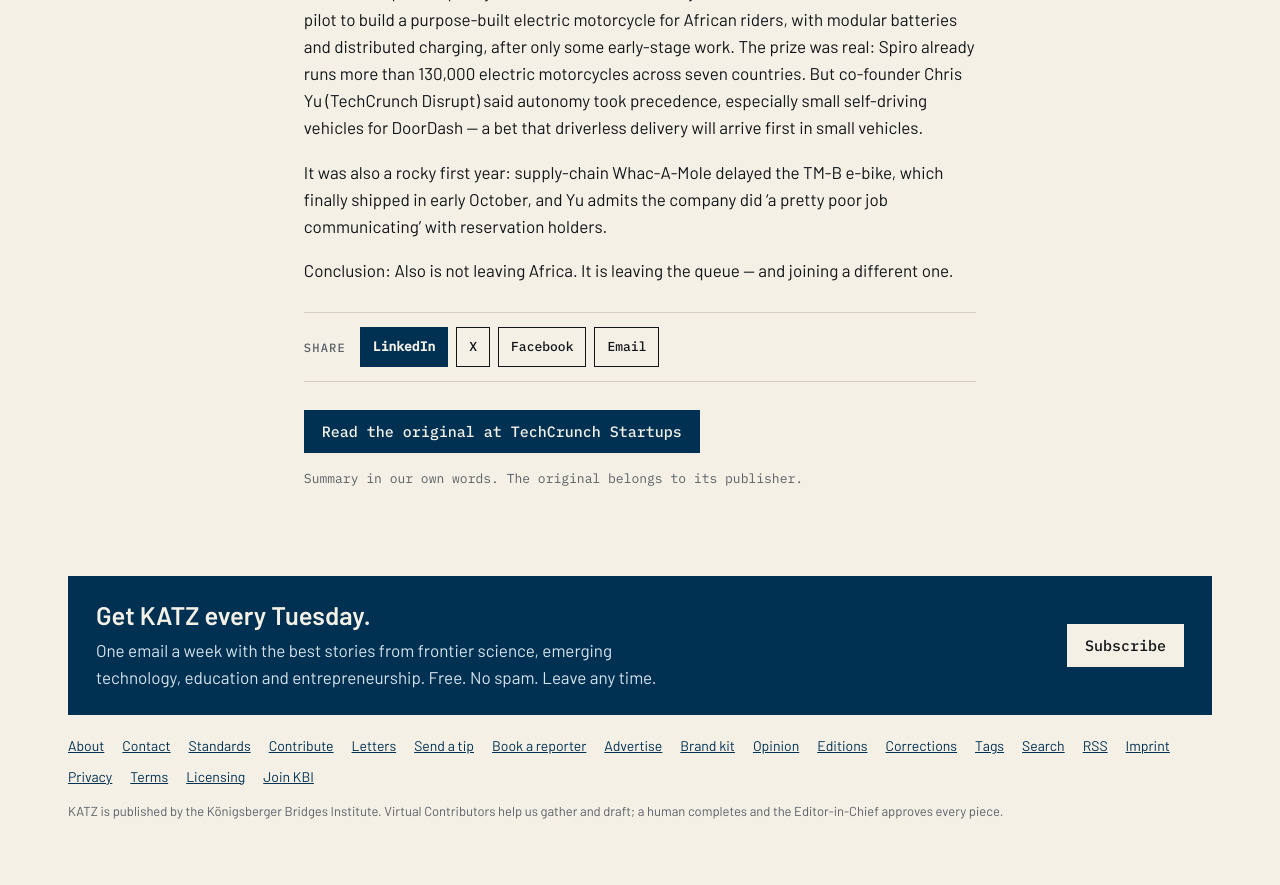
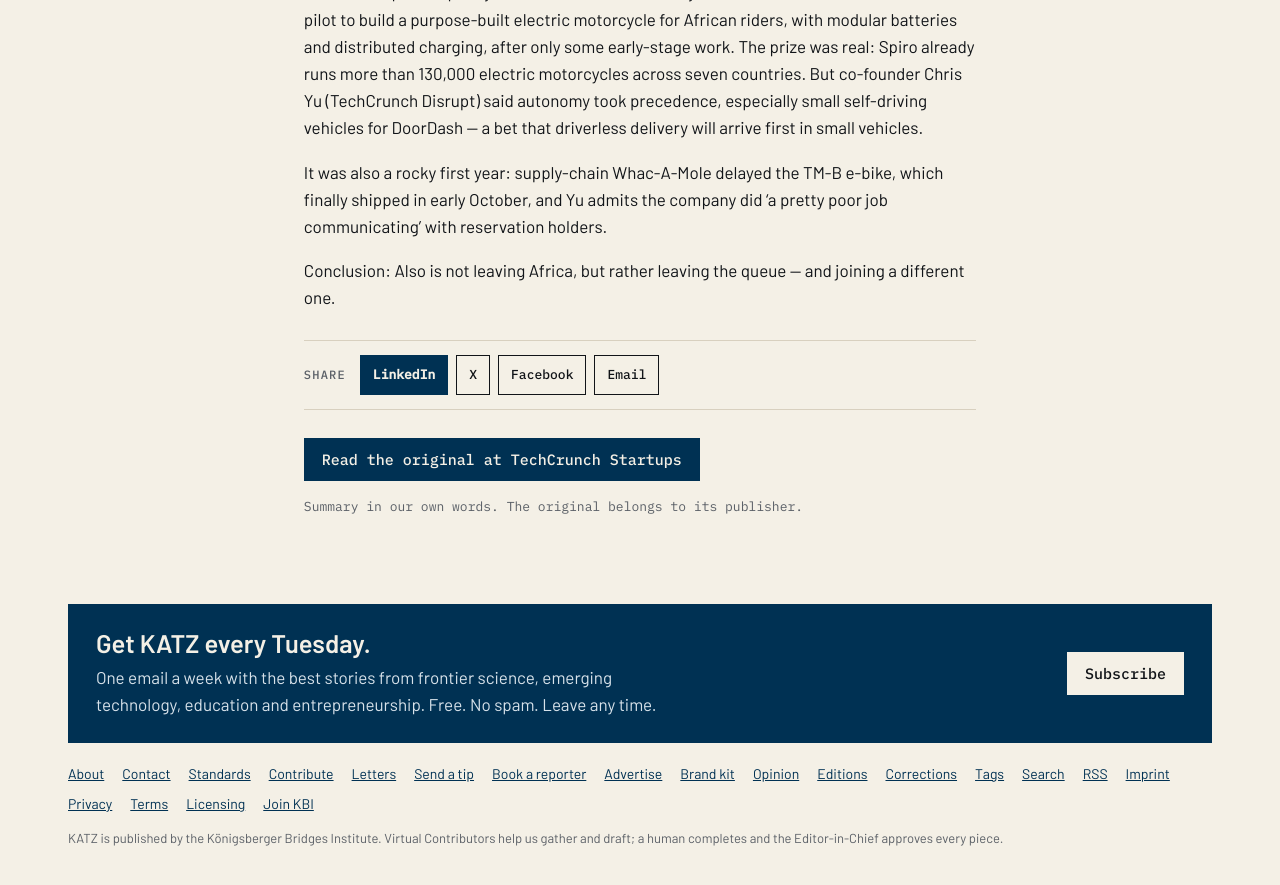
Before and after one commit to katz-news/katz.news, a Jekyll site: the page built from _posts/briefs/2026-11-04-rivian-spinout-also-was-working-on-an-e-moto-project-in-keny.md, in a window 1280 px wide and 900 px high, scrolled down 576 px. Shown: the top 885 px of the window. Built offline with Jekyll 4.4.1, drawn with Linux system fonts in a browser that asks for light colours.

```diff
--- a/_data/build.yml
+++ b/_data/build.yml
@@ -1 +1 @@
-published_at: 2026-11-05T18:24:43Z
+published_at: 2026-11-05T18:25:38Z
--- a/_posts/briefs/2026-11-04-rivian-spinout-also-was-working-on-an-e-moto-project-in-keny.md
+++ b/_posts/briefs/2026-11-04-rivian-spinout-also-was-working-on-an-e-moto-project-in-keny.md
@@ -13,4 +13,4 @@ The Rivian spinout quietly started — then walked away from — a Shell Foundat
 
 It was also a rocky first year: supply-chain Whac-A-Mole delayed the TM-B e-bike, which finally shipped in early October, and Yu admits the company did 'a pretty poor job communicating' with reservation holders.
 
-Conclusion: Also is not leaving Africa. It is leaving the queue — and joining a different one.
+Conclusion: Also is not leaving Africa, but rather leaving the queue — and joining a different one.
```
